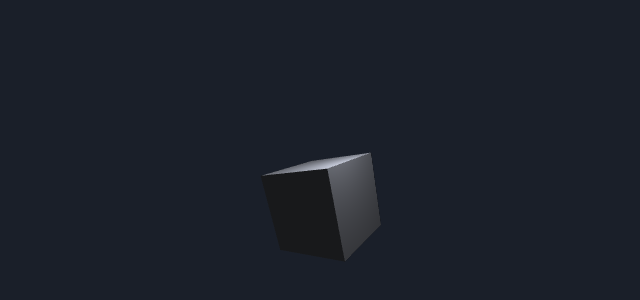
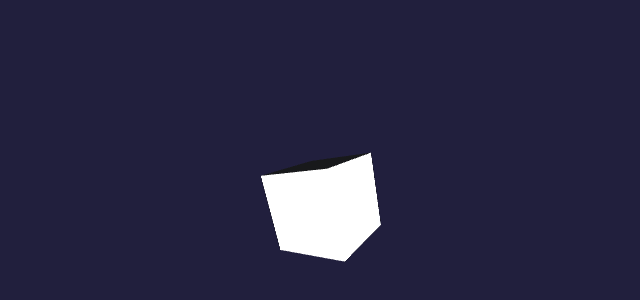
Before and after one commit to WillaG-E/cos452-wgalipeau-eldridge, a plain HTML site: page capstone/index.html in a window 1280 px wide. Shown: the part 198-498 px from the top of the page, without its empty margins (315-955 px from the left). Drawn offline with Linux system fonts and the light colour scheme.

Commit message:
Change background to generic outer space color

```diff
--- a/capstone/index.html
+++ b/capstone/index.html
@@ -93,6 +93,7 @@
         [-0.5,-0.5, 0.5],[0.5,-0.5, 0.5],[0.5,0.5, 0.5],[-0.5,0.5, 0.5],
       ];
       const col = [0.80,0.82,0.88];
+
       const faces = [
         { idx:[4,5,6,7], n:[0,0,1] },  { idx:[1,0,3,2], n:[0,0,-1] },
         { idx:[5,1,2,6], n:[1,0,0] },  { idx:[0,4,7,3], n:[-1,0,0] },
@@ -142,21 +143,21 @@
       gl.viewport(0, 0, canvas.width, canvas.height);
 
       const a = t * 0.0005;
+
+      //Sun
       const model = multiply(rotationY(a), rotationX(a * 0.5));
       const aspect = canvas.width / canvas.height;
       const P = perspective(120 * Math.PI / 180, aspect, 0.1, 50);
       const Vm = translation(0, 0, -viewDist);
       const mvp = multiply(multiply(P, Vm), model);
-
       gl.useProgram(program);
       gl.uniformMatrix4fv(uMVP, false, mvp);
       gl.uniformMatrix4fv(uModel, false, model);
+      gl.uniform3f(uLightPos, 0.0, 0.0, 1.0);
+      gl.uniform3f(uViewPos, 0, 0, viewDist);
+      gl.uniform1f(uShininess, 0.0);
 
-      gl.uniform3f(uLightPos, 0.25, 1.0, 1.0);
-      gl.uniform3f(uViewPos, 0, 0, viewDist);
-      gl.uniform1f(uShininess, 50.0);
-
-      gl.clearColor(0.10, 0.12, 0.16, 1.0);
+      gl.clearColor(0.13, 0.12, 0.24, 1.0);
       gl.clear(gl.COLOR_BUFFER_BIT | gl.DEPTH_BUFFER_BIT);
       gl.drawArrays(gl.TRIANGLES, 0, 36);
 
```
